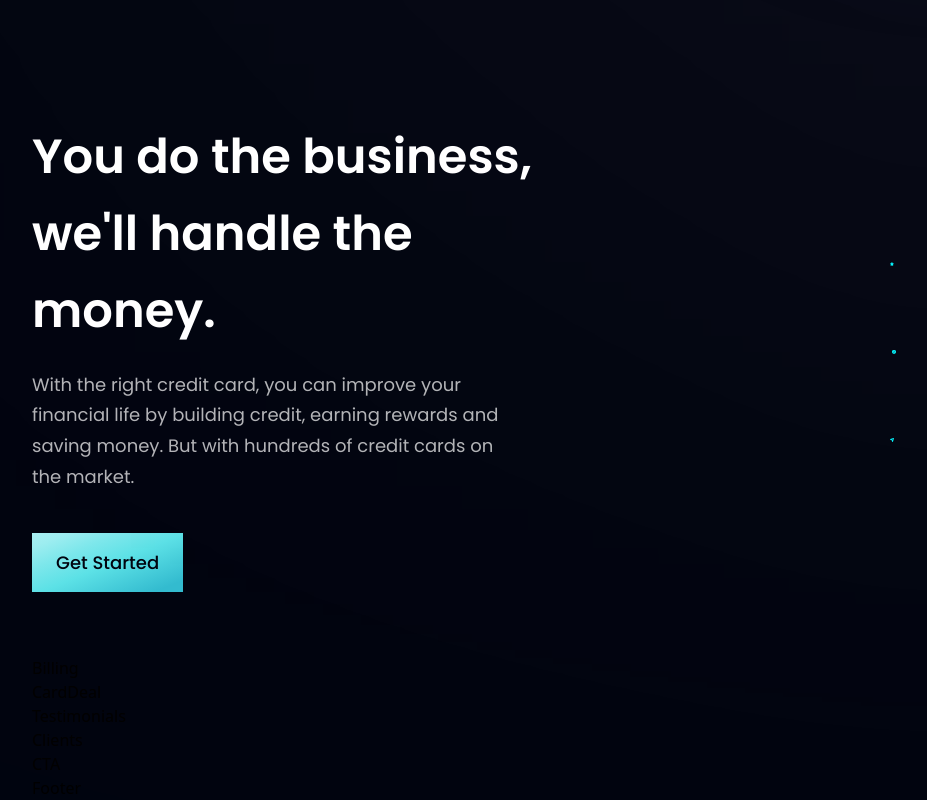
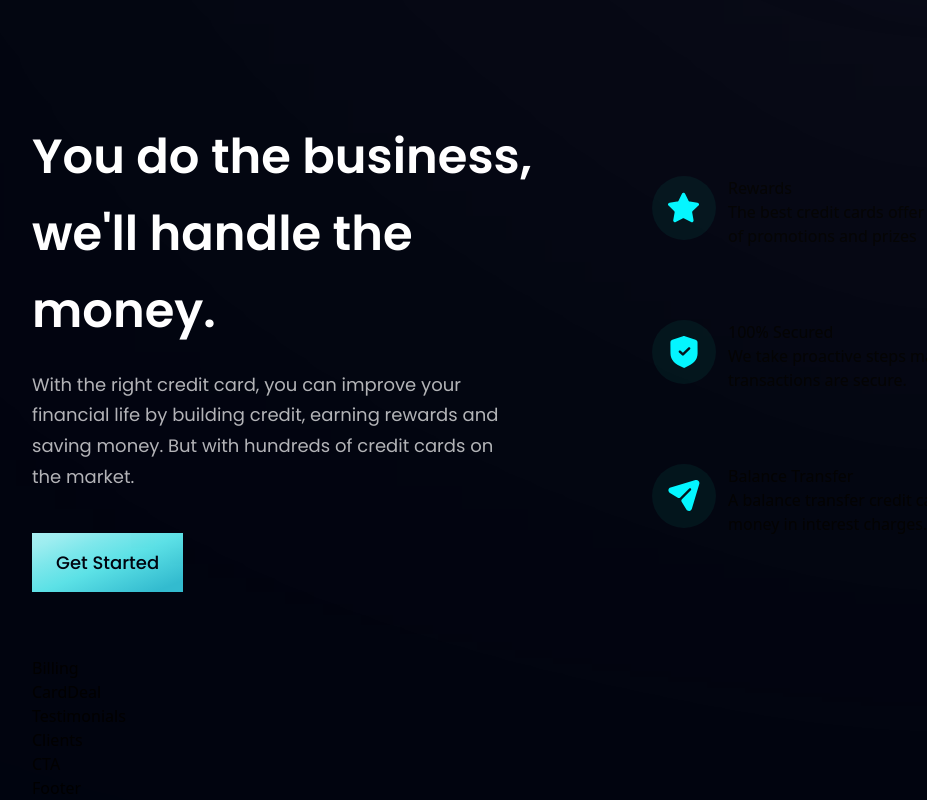
Before and after one commit to knosei/HooBank, a React (Vite) app: page / in a window 1280 px wide. Shown: the part 890-1690 px from the top of the page, without its empty margins (32-959 px from the left). Built offline with nearby package versions, Linux system fonts and the light colour scheme.

Commit message:
styling feature cards

```diff
--- a/src/components/Business.jsx
+++ b/src/components/Business.jsx
@@ -3,9 +3,13 @@ import styles, { layout } from '../style';
 import Button from './Button';
 
 const FeatureCard = ({icon, title, content, index}) => (
-  <div className={`flex flex-row p-6 rounded-[20px] ${index !== features.length - 1 ? "mb-6" : "mb-0"}`}>
-    <div>
+  <div className={`flex flex-row p-6 rounded-[20px] ${index !== features.length - 1 ? "mb-6" : "mb-0"} feature-card`}>
+    <div className={`w-[64px] h-[64px] rounded-full ${styles.flexCenter} bg-dimBlue`}>
       <img src={icon} alt="icon" className="w-[50%] h-[50%] object-contain"/>
+    </div>
+    <div className="flex-1 flex flex-col ml-3">
+      <h4>{title}</h4>
+      <p>{content}</p>
     </div>
   </div>
 )
```
